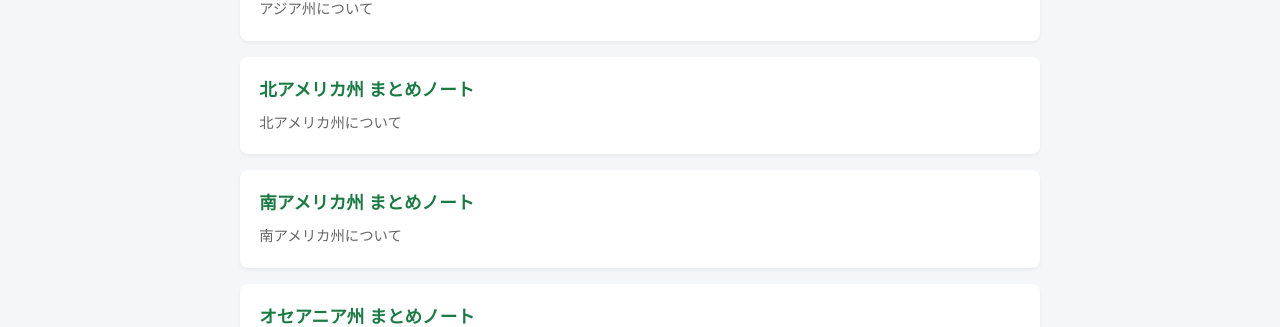
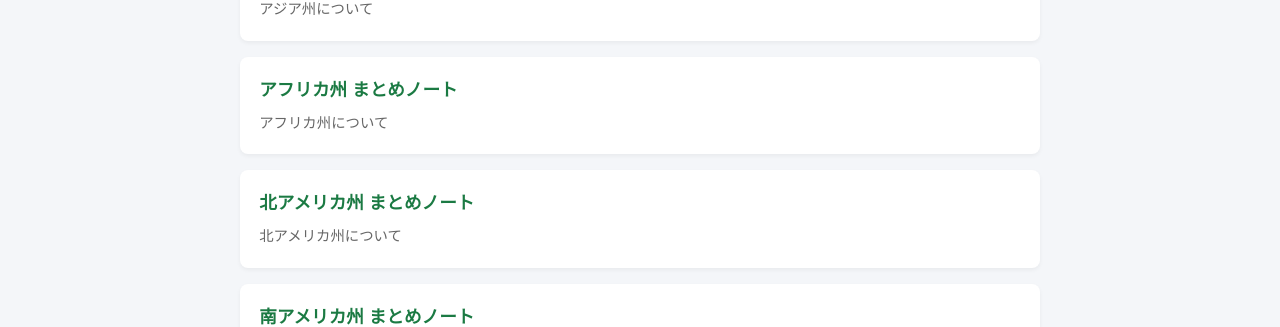
Before and after one commit to hato810school-code/geography, a plain HTML site: page index.html in a window 1280 px wide. Shown: the part 462-789 px from the top of the page. Drawn offline with Linux system fonts and the light colour scheme.

Commit message:
Update index.html

```diff
--- a/index.html
+++ b/index.html
@@ -110,6 +110,10 @@
                 <p>アジア州について</p>
             </li>
             <li class="unit-card">
+                <a href="geography_unit5.html">アフリカ州 まとめノート</a>
+                <p>アフリカ州について</p>
+            </li>
+            <li class="unit-card">
                 <a href="geography_unit2.html">北アメリカ州 まとめノート</a>
                 <p>北アメリカ州について</p>
             </li>
```
